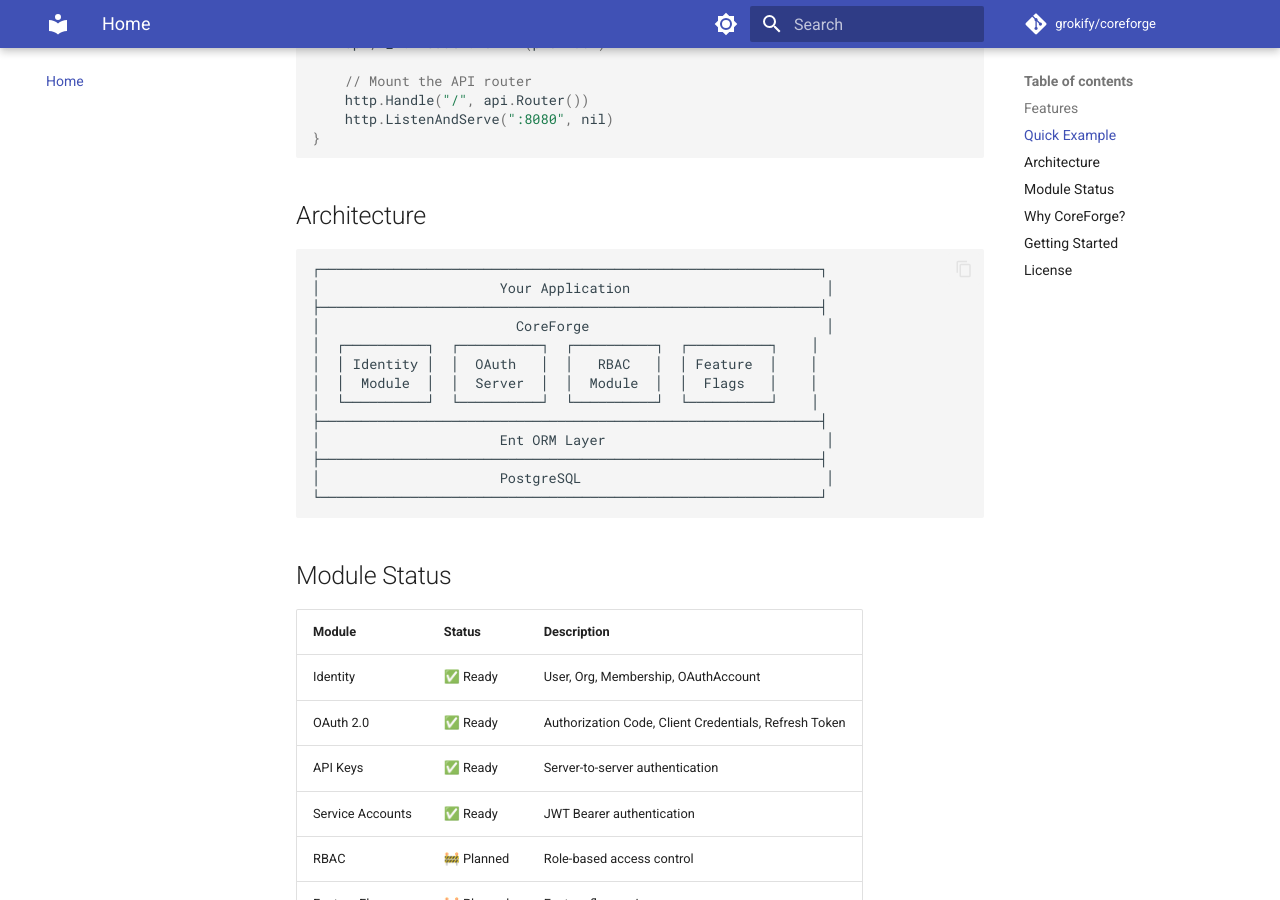
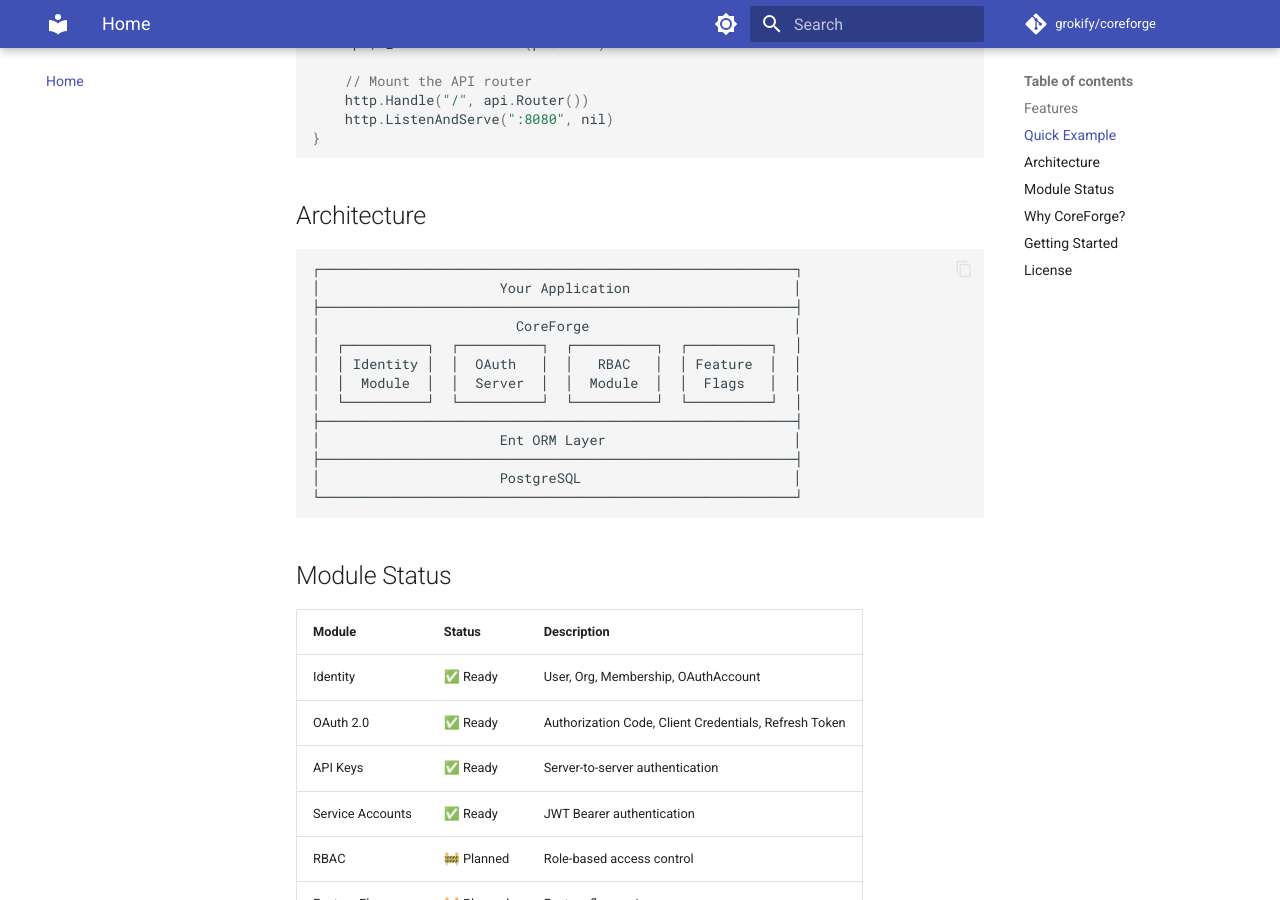
Before and after one commit to grokify/systemforge, an MkDocs documentation site: the page built from docs/index.md, in a window 1280 px wide and 900 px high, scrolled down 1003 px. Built offline with MkDocs 1.6.1 and Material for MkDocs 9.7.7, drawn with Linux system fonts in a browser that asks for light colours; comment, search, counter and statistics services are not loaded.

Commit message:
docs: update diagram formatting

````diff
--- a/docs/index.md
+++ b/docs/index.md
@@ -43,19 +43,19 @@ func main() {
 ## Architecture
 
 ```
-┌─────────────────────────────────────────────────────────────┐
-│                      Your Application                        │
-├─────────────────────────────────────────────────────────────┤
-│                        CoreForge                             │
-│  ┌──────────┐  ┌──────────┐  ┌──────────┐  ┌──────────┐    │
-│  │ Identity │  │  OAuth   │  │   RBAC   │  │ Feature  │    │
-│  │  Module  │  │  Server  │  │  Module  │  │  Flags   │    │
-│  └──────────┘  └──────────┘  └──────────┘  └──────────┘    │
-├─────────────────────────────────────────────────────────────┤
-│                      Ent ORM Layer                           │
-├─────────────────────────────────────────────────────────────┤
-│                      PostgreSQL                              │
-└─────────────────────────────────────────────────────────────┘
+┌──────────────────────────────────────────────────────────┐
+│                      Your Application                    │
+├──────────────────────────────────────────────────────────┤
+│                        CoreForge                         │
+│  ┌──────────┐  ┌──────────┐  ┌──────────┐  ┌──────────┐  │
+│  │ Identity │  │  OAuth   │  │   RBAC   │  │ Feature  │  │
+│  │  Module  │  │  Server  │  │  Module  │  │  Flags   │  │
+│  └──────────┘  └──────────┘  └──────────┘  └──────────┘  │
+├──────────────────────────────────────────────────────────┤
+│                      Ent ORM Layer                       │
+├──────────────────────────────────────────────────────────┤
+│                      PostgreSQL                          │
+└──────────────────────────────────────────────────────────┘
 ```
 
 ## Module Status
````
